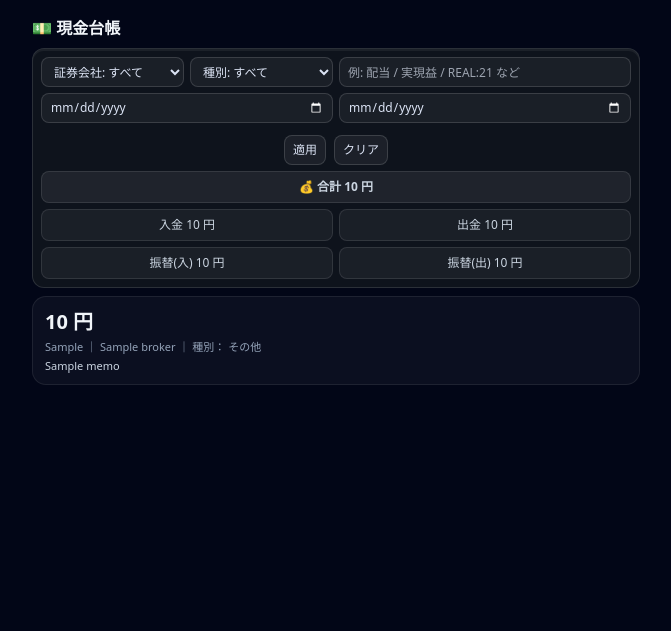
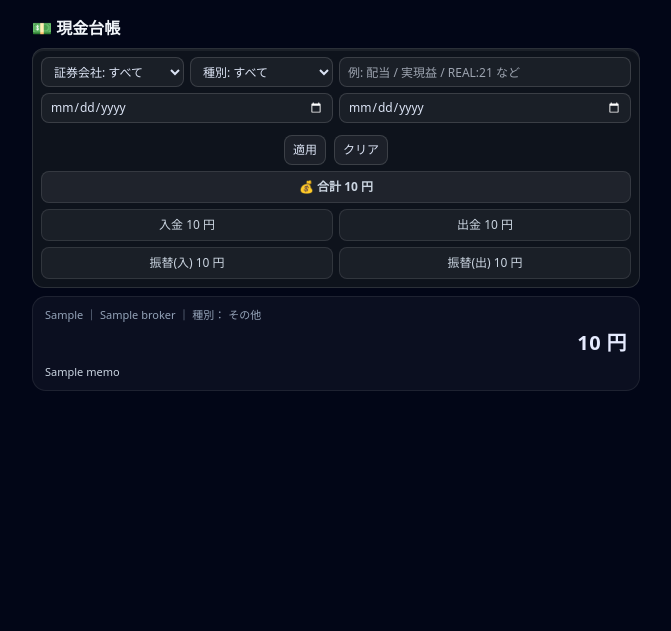
Before and after one commit to gorozooo/my_stock_portfolio, a Django app: template templates/cash/history.html in a window 1280 px wide. Shown: the top 631 px of the page, without its empty margins (304-975 px from the left). Run offline with Django 5.2, Linux system fonts and the light colour scheme; the template is opened without the code that fills it: most values are stand-ins (such as "Sample title", 1, 10 or a date in 2020); some libraries are stand-ins or nearby versions.

Commit message:
history.html を更新

```diff
--- a/templates/cash/history.html
+++ b/templates/cash/history.html
@@ -10,13 +10,13 @@
     background:rgba(15,20,30,.96); backdrop-filter: blur(8px);
     padding:8px; margin:0 0 8px; box-shadow:0 2px 0 rgba(255,255,255,.06) inset;
   }
+
   .quickbar{display:grid; grid-template-columns: repeat(4, minmax(0,1fr)); gap:6px; align-items:center;}
   .qb-ctl,.qb-btn{height:30px; padding:0 8px; font-size:12px; color:#dbe3f4;
                   background:rgba(255,255,255,.05); border:1px solid rgba(255,255,255,.14);
                   border-radius:8px; min-width:0;}
   input[type="date"].qb-ctl{ color-scheme: dark; }
   .qb-btn{ background:rgba(255,255,255,.06); }
-  .qb-btn.ghost{ background:transparent; }
   #qb-broker{grid-column:1/2;} #qb-kind{grid-column:2/3;} #qb-q{grid-column:3/5;}
   #qb-start{grid-column:1/3;}  #qb-end{grid-column:3/5;}
   .btn-row{grid-column:1/-1; display:flex; justify-content:center; gap:8px; margin-top:6px;}
@@ -24,18 +24,35 @@
   .pill{border:1px solid rgba(255,255,255,.1); background:rgba(255,255,255,.05);
         border-radius:8px; padding:6px 8px; text-align:center; font-size:12px; color:#cbd5e1}
   .sum-total{grid-column:1/-1; background:rgba(255,255,255,.07); font-weight:600}
-  .card{border:1px solid rgba(255,255,255,.08); background:rgba(255,255,255,.04);
-        border-radius:14px; padding:10px 12px; margin-bottom:10px}
-  .amount{font-size:20px; font-weight:800}
-  .meta{margin-top:2px; font-size:11px; color:#94a3b8}
-  .memo{margin-top:2px; font-size:11px; color:#cbd5e1; word-break:break-word}
+
+  /* ===== 各カード ===== */
+  .card{
+    border:1px solid rgba(255,255,255,.08);
+    background:rgba(255,255,255,.04);
+    border-radius:14px;
+    padding:10px 12px;
+    margin-bottom:10px;
+    display:flex;
+    flex-direction:column;
+    gap:4px;
+  }
+
   .chip{display:inline-flex; align-items:center; gap:.4em; padding:.25rem .5rem;
-        border-radius:9999px; border:1px solid; font-size:11px; line-height:1; white-space:nowrap}
-
-  /* === チップ色 === */
+        border-radius:9999px; border:1px solid; font-size:11px; line-height:1;
+        white-space:nowrap; margin-bottom:2px;}
   .chip-sky{border-color:rgba(125,160,255,.35); color:#c7d2fe; background:rgba(125,160,255,.08)}       /* 配当 */
   .chip-emerald{border-color:rgba(16,185,129,.35); color:#bbf7d0; background:rgba(16,185,129,.08)}     /* 実損 */
   .chip-amber{border-color:rgba(245,158,11,.35); color:#fde68a; background:rgba(245,158,11,.10)}       /* 保有 */
+
+  .meta{font-size:11px; color:#94a3b8}
+  .amount{
+    text-align:right;
+    font-size:20px;
+    font-weight:800;
+    color:#e6ebff;
+    letter-spacing:0.02em;
+  }
+  .memo{margin-top:2px; font-size:11px; color:#cbd5e1; word-break:break-word}
 
   .actions{margin-top:6px; display:flex; justify-content:flex-end; gap:6px}
   .actions a,.actions button{padding:5px 8px; font-size:11px; border-radius:8px;
@@ -92,23 +109,6 @@
 
 {% for r in page.object_list %}
   <div class="card" data-ledger-id="{{ r.id }}">
-    <div class="flex items-start justify-between gap-3">
-      <div class="min-w-0">
-        <div class="amount">{{ r.amount|intcomma }} 円</div>
-        <div class="meta">
-          {{ r.at|default:"" }} ｜ {{ r.account.broker|default:"" }} ｜ 種別：
-          {% if r.kind == r.Kind.DEPOSIT %}入金{% elif r.kind == r.Kind.WITHDRAW %}出金
-          {% elif r.kind == r.Kind.XFER_IN %}振替(入){% elif r.kind == r.Kind.XFER_OUT %}振替(出)
-          {% else %}その他{% endif %}
-        </div>
-        {% with m=r.memo|default_if_none:"" %}
-          {% if m and m|slice:":4" != "実現損益" and m|slice:":2" != "配当" and m|slice:":2" != "現物" and m|slice:":2" != "保有" %}
-            <div class="memo">{{ m }}</div>
-          {% endif %}
-        {% endwith %}
-      </div>
-
-      <div class="text-right shrink-0">
     {% if r.src_badge %}
       {% if r.src_badge.kind == "配当" %}
         <span class="chip chip-sky">【配当】 {{ r.src_badge.label }}</span>
@@ -118,8 +118,21 @@
         <span class="chip chip-amber">【保有】 {{ r.src_badge.label }}</span>
       {% endif %}
     {% endif %}
+
+    <div class="meta">
+      {{ r.at|default:"" }} ｜ {{ r.account.broker|default:"" }} ｜ 種別：
+      {% if r.kind == r.Kind.DEPOSIT %}入金{% elif r.kind == r.Kind.WITHDRAW %}出金
+      {% elif r.kind == r.Kind.XFER_IN %}振替(入){% elif r.kind == r.Kind.XFER_OUT %}振替(出)
+      {% else %}その他{% endif %}
     </div>
-    </div>
+
+    <div class="amount">{{ r.amount|intcomma }} 円</div>
+
+    {% with m=r.memo|default_if_none:"" %}
+      {% if m and m|slice:":4" != "実現損益" and m|slice:":2" != "配当" and m|slice:":2" != "現物" and m|slice:":2" != "保有" %}
+        <div class="memo">{{ m }}</div>
+      {% endif %}
+    {% endwith %}
   </div>
 {% empty %}
   <div class="text-slate-400">該当データがありません。</div>
```
Lines whose indentation alone changed are shown as unchanged.
